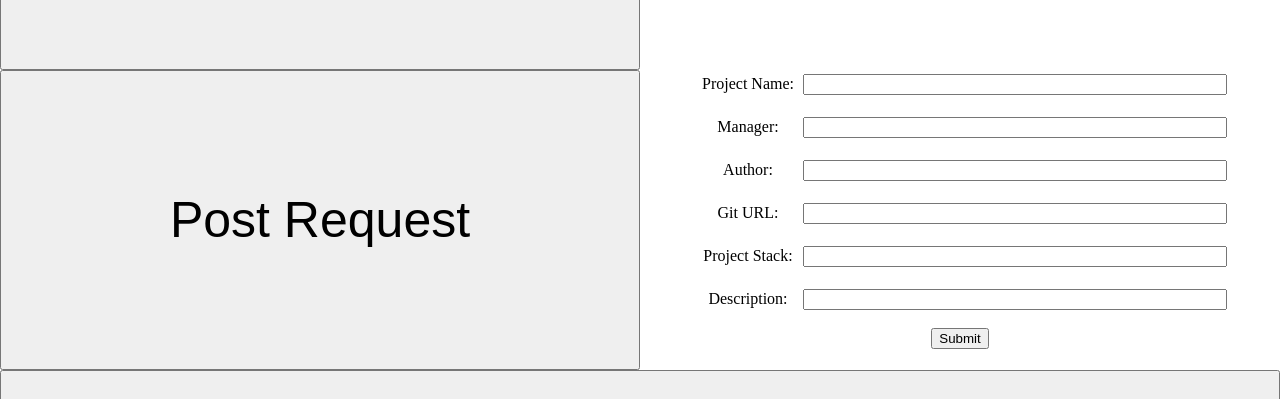
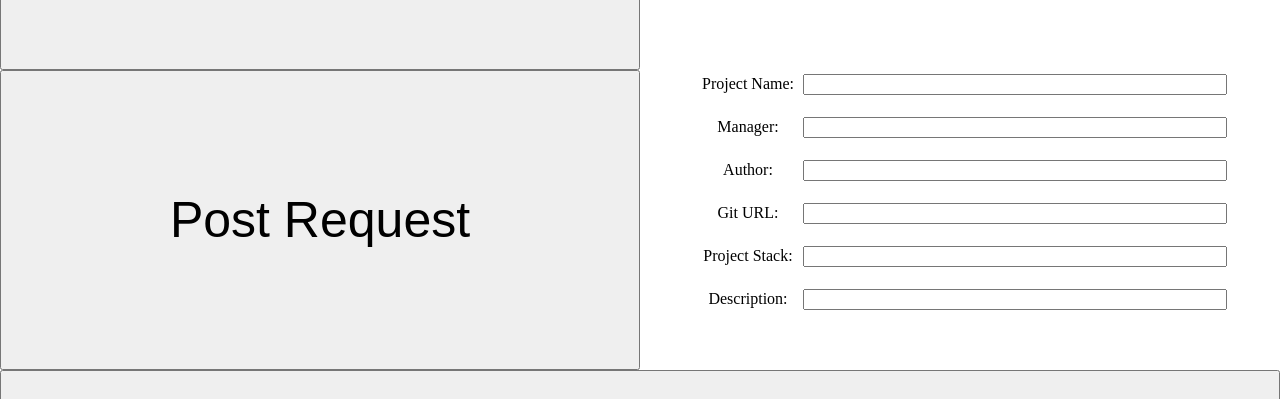
Before and after one commit to NilK15/NilK15.github.io, a React (Create React App) app: page / in a window 1280 px wide. Shown: the part 399-798 px from the top of the page. Built offline with nearby package versions, Linux system fonts and the light colour scheme.

Commit message:
removed submit button, using post request to do the same action as submit was - removed default action of submit to prevent reloading webpage on form submission

```diff
--- a/src/components/Body.tsx
+++ b/src/components/Body.tsx
@@ -19,7 +19,9 @@ const Body = () => {
             setLoaded(true);
         }
     }
-    const fetchDataPost = async () => {
+    const fetchDataPost = async (event) => {
+
+        event.preventDefault();
         const projectName = (document.getElementById("projectName") as HTMLInputElement).value;
         const manager = (document.getElementById("manager") as HTMLInputElement).value;
         const author = (document.getElementById("author") as HTMLInputElement).value;
@@ -67,11 +69,11 @@ const Body = () => {
                 </div>
             </div>
             <div className='postDiv'>
-                <button className='postButton' onClick={fetchDataGet}> Post
+                <button type="submit" form="myForm" className='postButton' > Post
                     Request
                 </button>
                 <div className='formContainer'>
-                    <form onSubmit={fetchDataPost}>
+                    <form id="myForm" onSubmit={fetchDataPost}>
                         <label> Project Name: </label>
                         <input type="text" id="projectName" />
                         <br />
@@ -95,7 +97,6 @@ const Body = () => {
                         </label>
                         <input type="text" id="description" />
                         <br />
-                        <input type="button" id="submission" onClick={fetchDataPost} value="Submit" />
                     </form>
                 </div>
             </div>
```
